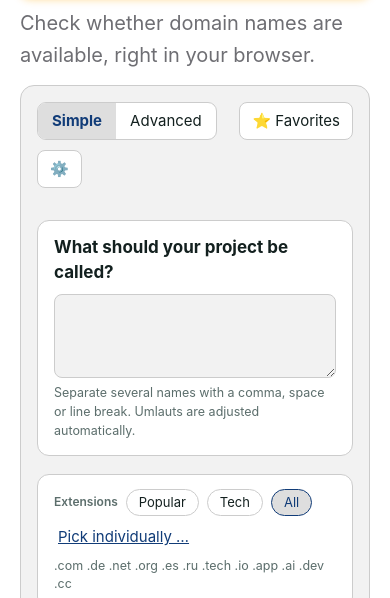
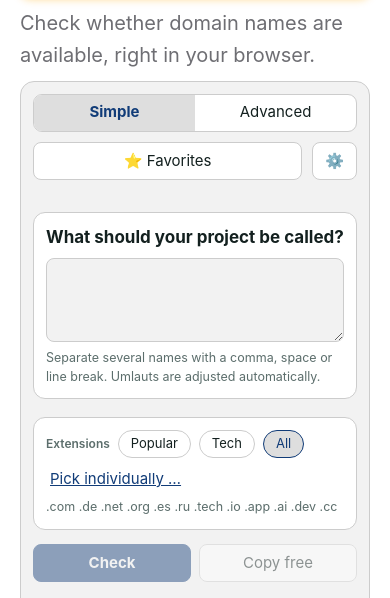
Before and after one commit to miodesdev/dk-ai.de, a plain HTML site: page domain-checker/index.html in a window 390 px wide. Shown: the part 179-777 px from the top of the page. Drawn offline with Linux system fonts and the light colour scheme.

Commit message:
Update index.html

```diff
--- a/domain-checker/index.html
+++ b/domain-checker/index.html
@@ -91,8 +91,8 @@
 #tool .row{align-items:flex-end}
 #tool input[type=text]{height:var(--ch)}
 #tool .cust input[type=text]{height:30px}
-#tool .seg{height:var(--ch);align-items:stretch}
-#tool .seg button{height:100%;display:inline-flex;align-items:center}
+#tool .seg{min-height:var(--ch);align-items:stretch}
+#tool .seg button{min-height:calc(var(--ch) - 2px);display:inline-flex;align-items:center;justify-content:center;text-align:center;line-height:1.25}
 #tool .cb{min-height:var(--ch)}
 #tool #sLen,#tool #eLen,#tool #ePos{display:flex;flex-wrap:wrap;align-items:center}
 #tool .ctl button,#tool .bar>button{height:var(--ch);display:inline-flex;align-items:center;justify-content:center;padding-top:0;padding-bottom:0}
@@ -103,6 +103,26 @@
 .donate:focus-visible{outline:3px solid #ff9100;outline-offset:3px}
 .donate .de,.donate .en,.donate .ru{color:inherit}
 @media(max-width:520px){.donate{width:100%;justify-content:center}}
+@media(max-width:520px){
+#tool{padding:12px;margin:10px 0}
+#tool .card{padding:12px}
+#tool .bar #lvl{flex:1 1 100%;margin-right:0}
+#tool .bar #lvl button{flex:1}
+#tool .bar #favBtn{flex:1}
+#tool .tabs{flex-wrap:nowrap;overflow-x:auto;white-space:nowrap;-webkit-overflow-scrolling:touch;scrollbar-width:thin}
+#tool .tabs button{flex:0 0 auto;padding:9px 12px}
+#tool .ctl{gap:8px}
+#tool .ctl .sp{display:none}
+#tool .ctl #go,#tool .ctl #stop{order:1;flex:1}
+#tool .ctl #copyFree{order:2;flex:1}
+#tool .ctl #est{order:3;flex:1 1 100%}
+#tool th,#tool td{padding:6px 7px}
+#tool .row{gap:10px 16px}
+#tool .seg{max-width:100%}
+#tool .seg button{padding:6px 8px}
+#tool .ctl button{padding-left:8px;padding-right:8px}
+}
+#tool .tabs{position:relative}
 .wrap{max-width:980px}
 </style>
 <noscript><style>@media (max-width:700px){.burger{display:none!important}.menu{display:block!important}}</style></noscript>
@@ -447,7 +467,7 @@ function ui(){
   x.oninput=()=>{const was=!!cleanTLD(S.cust[i]),is=!!cleanTLD(x.value);S.cust[i]=x.value;if(!is)S.custOn[i]=false;else if(!was)S.custOn[i]=true;save();ui();const n=$("#custGrid").children[i].querySelector("input[type=text]");n.focus();n.setSelectionRange(n.value.length,n.value.length)};
   x.onchange=()=>ui();w.append(c,x);cg.appendChild(w)});
  /* Erweitert */
- seg($("#tabs"),["keywords","short","expand"].map(m=>[m,t("m_"+m)]),S.mode,v=>set("mode",v));$("#tabs").className="tabs";$("#tabs").style.opacity=busy?.5:1;
+ seg($("#tabs"),["keywords","short","expand"].map(m=>[m,t("m_"+m)]),S.mode,v=>set("mode",v));$("#tabs").className="tabs";$("#tabs").style.opacity=busy?.5:1;{const tb=$("#tabs"),o=tb.querySelector(".on");if(o&&(o.offsetLeft<tb.scrollLeft||o.offsetLeft+o.offsetWidth>tb.scrollLeft+tb.clientWidth))tb.scrollLeft=Math.max(0,o.offsetLeft-12)}
  for(const m of["keywords","short","expand"])$("#m_"+m).classList.toggle("hide",S.mode!==m);
  $("#prefix").value!==S.prefix&&($("#prefix").value=S.prefix);$("#prefix").disabled=busy||S.pos==2;$("#hyph").checked=S.hyph;$("#hyph").disabled=busy;
  seg($("#pos"),[0,1,2].map(i=>[i,t("p"+i)]),S.pos,v=>set("pos",v));
```
